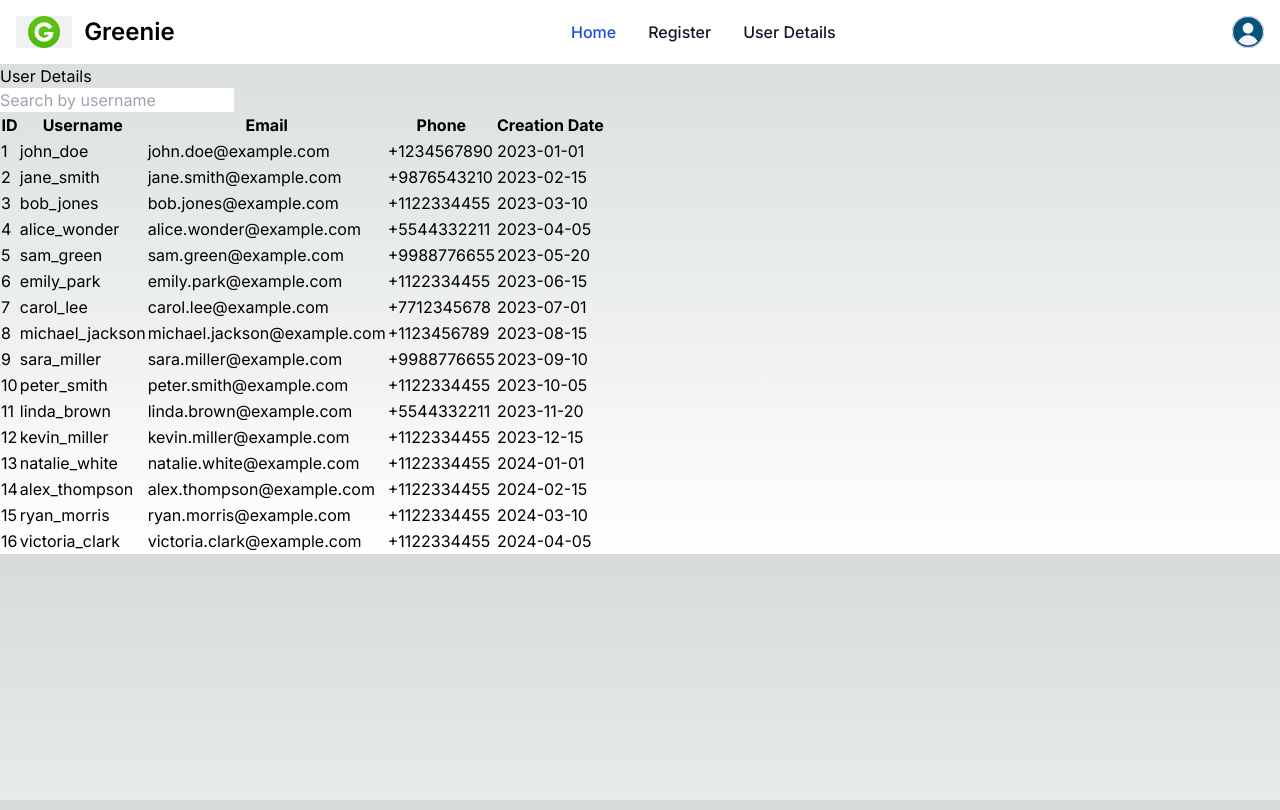
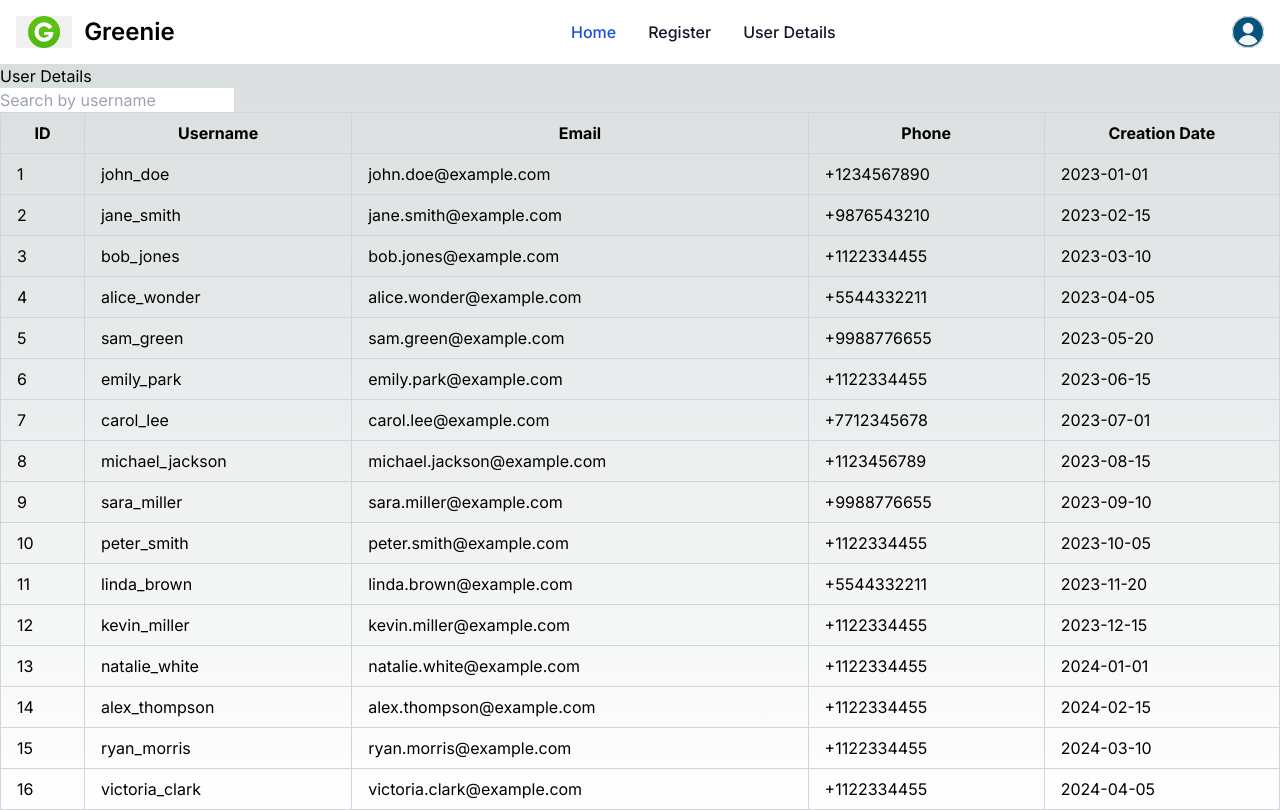
Before and after one commit to Avni17/gne_assignment, a Next.js app: page /user-details in a window 1280 px wide. Built offline with nearby package versions, Linux system fonts and the light colour scheme.

Commit message:
table added

```diff
--- a/app/user-details/UserTable.js
+++ b/app/user-details/UserTable.js
@@ -30,29 +30,32 @@ const UserDetails = () => {
                 onChange={handleSearch}
             />
 
-            <table>
-                <thead>
+<div className="overflow-x-auto">
+  <table className="table-auto w-full border-collapse border border-gray-300">
+    <thead className="bg-black-200">
       <tr>
-                        <th>ID</th>
-                        <th>Username</th>
-                        <th>Email</th>
-                        <th>Phone</th>
-                        <th>Creation Date</th>
+        <th className="border border-gray-300 px-4 py-2">ID</th>
+        <th className="border border-gray-300 px-4 py-2">Username</th>
+        <th className="border border-gray-300 px-4 py-2">Email</th>
+        <th className="border border-gray-300 px-4 py-2">Phone</th>
+        <th className="border border-gray-300 px-4 py-2">Creation Date</th>
       </tr>
     </thead>
     <tbody>
       {filteredUsers.map((user) => (
-                        <tr key={user.id}>
-                            <td>{user.id}</td>
-                            <td>{user.username}</td>
-                            <td>{user.email}</td>
-                            <td>{user.phone}</td>
-                            <td>{user.creationDate}</td>
+        <tr key={user.id} className="hover:bg-gray-100">
+          <td className="border border-gray-300 px-4 py-2">{user.id}</td>
+          <td className="border border-gray-300 px-4 py-2">{user.username}</td>
+          <td className="border border-gray-300 px-4 py-2">{user.email}</td>
+          <td className="border border-gray-300 px-4 py-2">{user.phone}</td>
+          <td className="border border-gray-300 px-4 py-2">{user.creationDate}</td>
         </tr>
       ))}
     </tbody>
   </table>
 </div>
+
+        </div>
     );
 };
 
```
Lines whose indentation alone changed are shown as unchanged.
